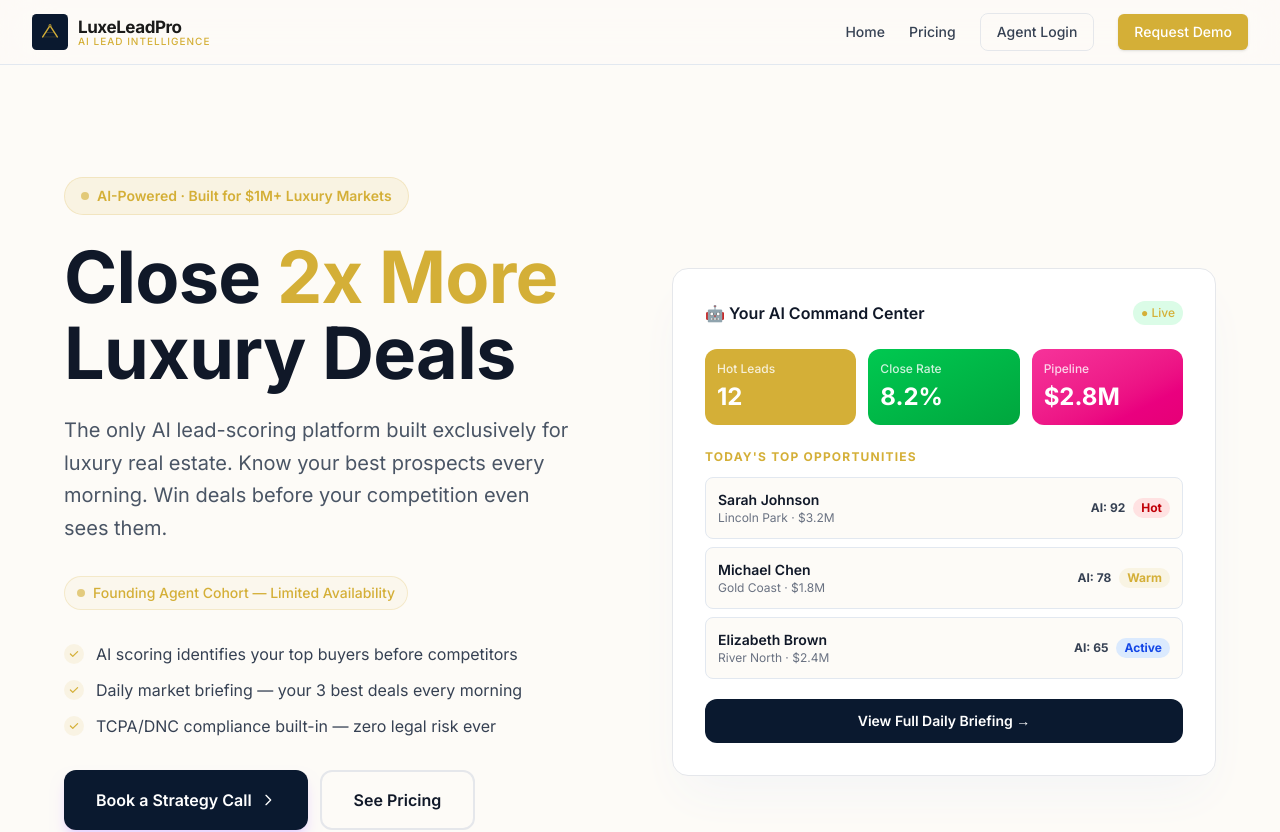
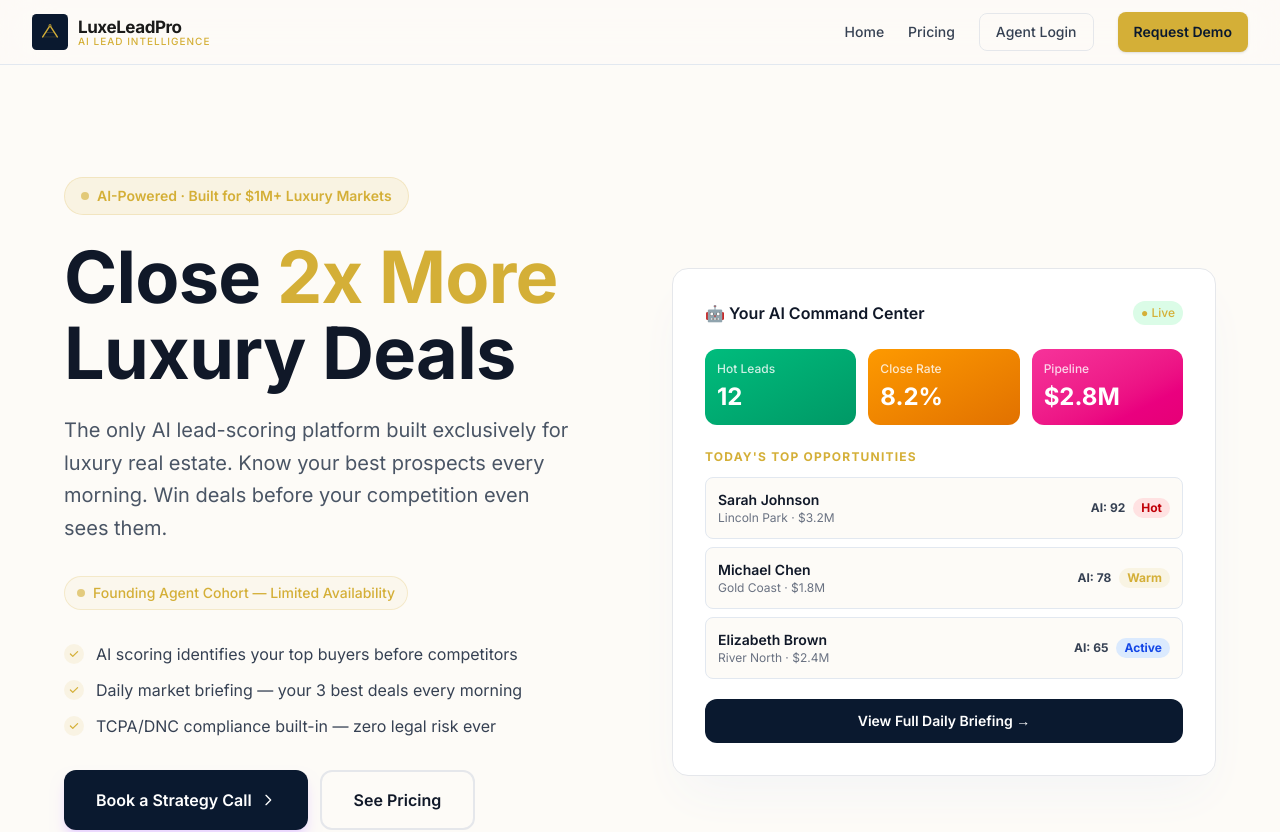
Before and after one commit to robopdesigns/luxeleadpro-site, a Next.js app: page / in a window 1280 px wide. Shown: the top 832 px of the page. Built offline with nearby package versions, Linux system fonts and the light colour scheme; no server answers; a web font is replaced by a local one.

Commit message:
fix: gold Request Demo btn with navy text, colored stat cards (green/amber/pink) per mockup

```diff
--- a/app/page.tsx
+++ b/app/page.tsx
@@ -85,8 +85,8 @@ export default function HomePage() {
                 {/* Stats */}
                 <div className="grid grid-cols-3 gap-3 mb-6">
                   {[
-                    { label: 'Hot Leads', value: '12', color: 'from-[#D4AF37] to-[#D4AF37]' },
-                    { label: 'Close Rate', value: '8.2%', color: 'from-green-500 to-green-600' },
+                    { label: 'Hot Leads', value: '12', color: 'from-emerald-500 to-emerald-600' },
+                    { label: 'Close Rate', value: '8.2%', color: 'from-amber-500 to-amber-600' },
                     { label: 'Pipeline', value: '$2.8M', color: 'from-pink-500 to-pink-600' },
                   ].map((stat, i) => (
                     <div key={i} className={`bg-gradient-to-br ${stat.color} rounded-xl p-3 text-white`}>
--- a/components/Header.tsx
+++ b/components/Header.tsx
@@ -77,7 +77,7 @@ export function Header() {
                 </Link>
                 <Link
                   href="https://calendly.com/robopdesigns/strategy-call"
-                  className="px-4 py-2 text-sm rounded-md bg-[#D4AF37] text-white font-medium hover:bg-[#B5952F] hover:shadow-md hover:-translate-y-0.5 transition-all shadow-sm"
+                  className="px-4 py-2.5 text-sm rounded-lg bg-[#D4AF37] text-[#0A192F] font-semibold hover:bg-[#C4A030] transition-all shadow-sm"
                 >
                   Request Demo
                 </Link>
```
